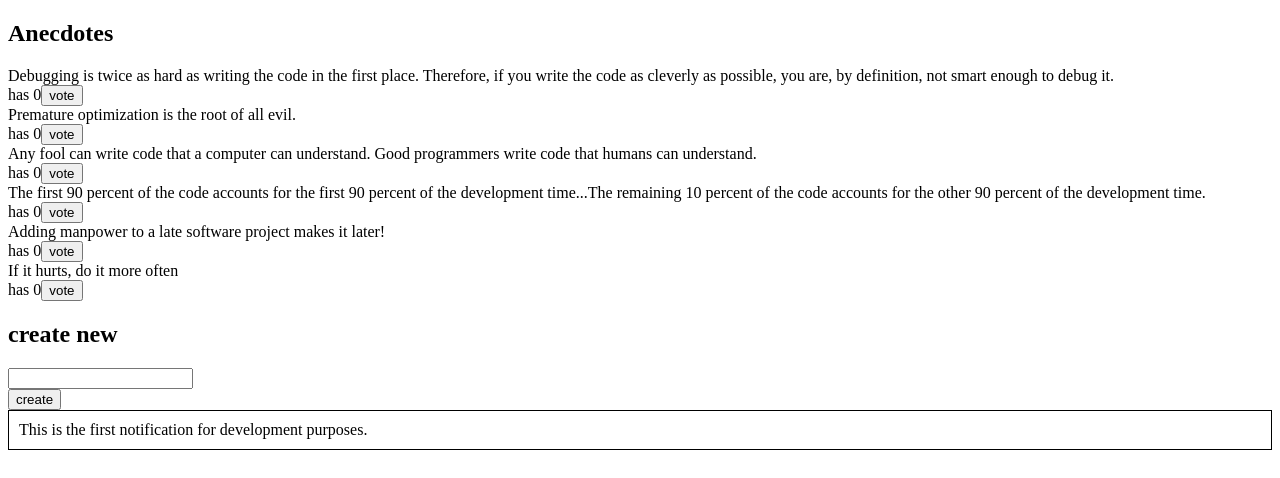
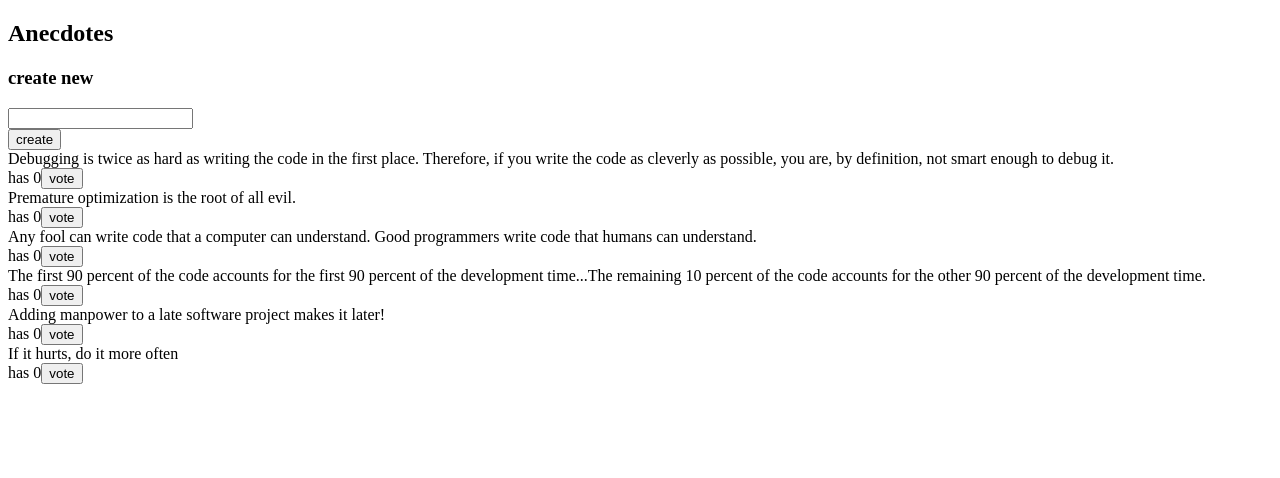
Before and after one commit to jajulaht/unicafe-redux, a React (Create React App) app in the folder redux-anecdotes/: page / in a window 1280 px wide. Shown: the top 478 px of the page. Built offline with nearby package versions, Linux system fonts and the light colour scheme.

Commit message:
paremmat anekdootit, step 8 done

```diff
--- a/redux-anecdotes/src/App.js
+++ b/redux-anecdotes/src/App.js
@@ -6,9 +6,10 @@ import Notification from './components/Notification'
 const App = (props) => {
   return (
     <div>
+      <h2>Anecdotes</h2>
+      <Notification store={props.store} />
+      <AnecdoteForm store={props.store} />
       <AnecdoteList store={props.store} />
-      <AnecdoteForm store={props.store} />
-      <Notification store={props.store} />
     </div>
   )
 }
--- a/redux-anecdotes/src/components/AnecdoteForm.js
+++ b/redux-anecdotes/src/components/AnecdoteForm.js
@@ -2,6 +2,7 @@ import React from 'react'
 import {
   createAnecdote
 } from '../reducers/anecdoteReducer'
+import { createNotification, deleteNotification } from '../reducers/notificationReducer'
 
 const AnecdoteForm = (props) => {
   const addAnecdote = (event) => {
@@ -9,11 +10,15 @@ const AnecdoteForm = (props) => {
     const content = event.target.anecdote.value
     props.store.dispatch(createAnecdote(content))
     event.target.anecdote.value = ''
+    props.store.dispatch(createNotification(`You added '${content}'`))
+    setTimeout(() => {
+      props.store.dispatch(deleteNotification())
+    }, 5000)
   }
 
   return(
     <>
-      <h2>create new</h2>
+      <h3>create new</h3>
       <form onSubmit={addAnecdote}>
         <div><input name='anecdote' /></div>
         <button type='submit'>create</button>
--- a/redux-anecdotes/src/components/AnecdoteList.js
+++ b/redux-anecdotes/src/components/AnecdoteList.js
@@ -2,6 +2,7 @@ import React from 'react'
 import {
   voteOf
 } from '../reducers/anecdoteReducer'
+import { createNotification, deleteNotification } from '../reducers/notificationReducer'
 
 const AnecdoteList = ({ store }) => {
   const anecdotes = store.getState().anecdotes
@@ -9,12 +10,15 @@ const AnecdoteList = ({ store }) => {
   // Arrange anecdotes by votes in descending order
   const arrangedAnecdotes = anecdotes.sort((a, b) => (a.votes < b.votes) ? 1 : -1)
 
-  const vote = (id) => {
+  const vote = (id, content) => {
     store.dispatch(voteOf(id))
+    store.dispatch(createNotification(`You voted '${content}'`))
+    setTimeout(() => {
+      store.dispatch(deleteNotification())
+    }, 5000)
   }
   return(
     <>
-      <h2>Anecdotes</h2>
       {arrangedAnecdotes.map(anecdote =>
         <div key={anecdote.id}>
           <div>
@@ -22,7 +26,7 @@ const AnecdoteList = ({ store }) => {
           </div>
           <div>
             has {anecdote.votes}
-            <button onClick={() => vote(anecdote.id)}>vote</button>
+            <button onClick={() => vote(anecdote.id, anecdote.content)}>vote</button>
           </div>
         </div>
       )}
--- a/redux-anecdotes/src/components/Notification.js
+++ b/redux-anecdotes/src/components/Notification.js
@@ -6,9 +6,14 @@ const Notification = ({ store }) => {
     padding: 10,
     borderWidth: 1
   }
+
+  if (store.getState().notification === null) {
+    return null
+  }
+
   return (
     <div style={style}>
-      {store.getState().notifications}
+      {store.getState().notification}
     </div>
   )
 }
--- a/redux-anecdotes/src/index.js
+++ b/redux-anecdotes/src/index.js
@@ -7,7 +7,7 @@ import notificationReducer from './reducers/notificationReducer'
 
 const reducer = combineReducers({
   anecdotes: anecdoteReducer,
-  notifications: notificationReducer
+  notification: notificationReducer
 })
 
 const store = createStore(reducer)
--- a/redux-anecdotes/src/reducers/notificationReducer.js
+++ b/redux-anecdotes/src/reducers/notificationReducer.js
@@ -1,13 +1,15 @@
-const notificationAtStart =
-  'This is the first notification for development purposes.'
+const initialState = null
 
-const initialState = notificationAtStart
-
-// Action creator function
+// Action creator functions
 export const createNotification = (content) => {
   return {
     type: 'NEW_NOTIFICATION',
     data: content
+  }
+}
+export const deleteNotification = () => {
+  return {
+    type: 'DEL_NOTIFICATION',
   }
 }
 
@@ -16,7 +18,9 @@ const notificationReducer = (state = initialState, action) => {
   console.log('action', action)
   switch(action.type) {
     case 'NEW_NOTIFICATION':
-      return state.concat(action.data)
+      return action.data
+    case 'DEL_NOTIFICATION':
+      return initialState
     default:
       return state
   }
```
